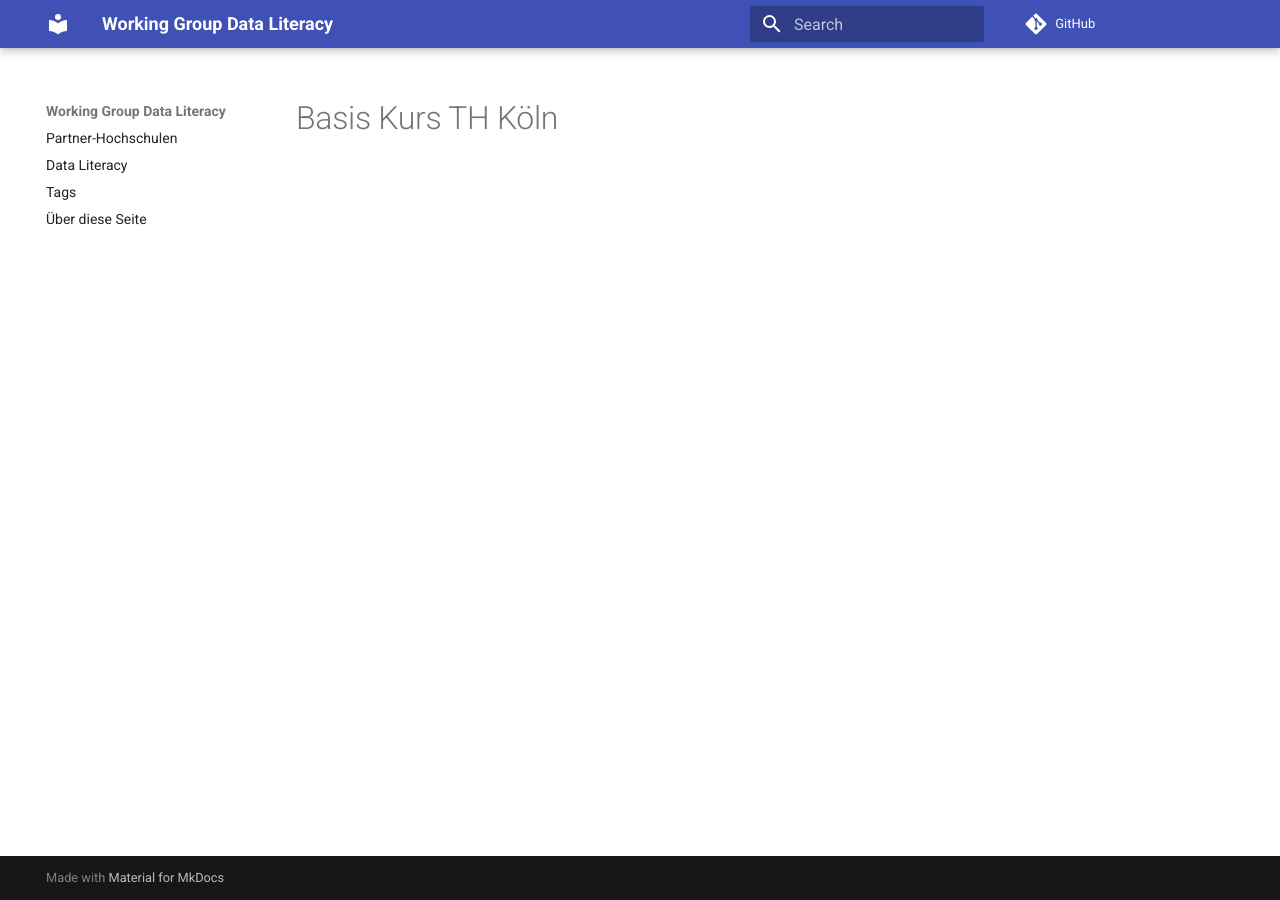
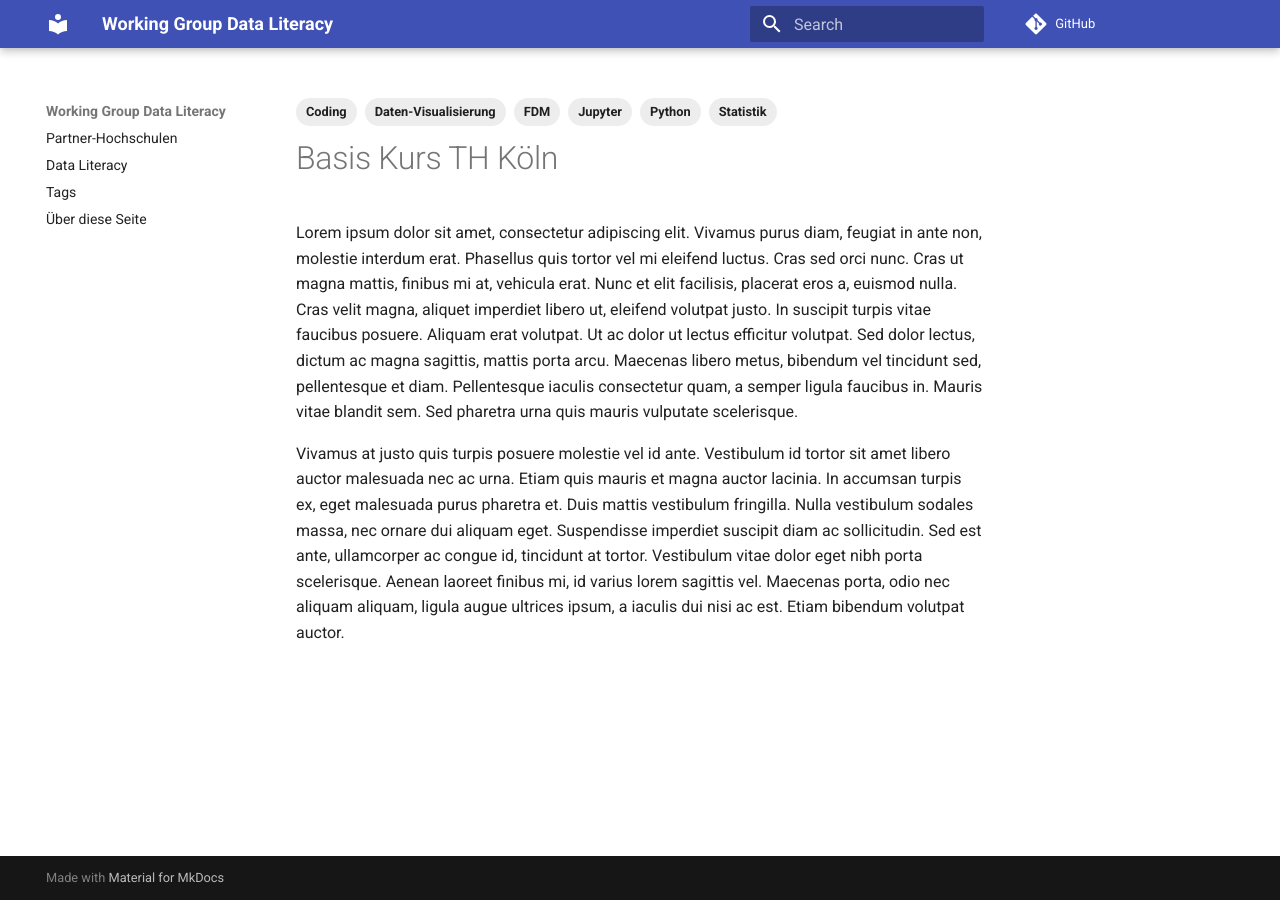
Before and after one commit to konrad/single-source-publishing-test, an MkDocs documentation site: the page built from docs/basis_kurs_th_koeln.md, in a window 1280 px wide. Built offline with MkDocs 1.6.1 and Material for MkDocs 9.7.7, drawn with Linux system fonts in a browser that asks for light colours; comment, search, counter and statistics services are not loaded.

Commit message:
Fill TH Köln page with dummy content

```diff
--- a/docs/basis_kurs_th_koeln.md
+++ b/docs/basis_kurs_th_koeln.md
@@ -1 +1,17 @@
+---
+tags:
+    - Statistik
+    - Coding
+    - FDM
+    - Daten-Visualisierung
+    - Python
+    - Jupyter
+---
+
+
 # Basis Kurs TH Köln
+
+
+Lorem ipsum dolor sit amet, consectetur adipiscing elit. Vivamus purus diam, feugiat in ante non, molestie interdum erat. Phasellus quis tortor vel mi eleifend luctus. Cras sed orci nunc. Cras ut magna mattis, finibus mi at, vehicula erat. Nunc et elit facilisis, placerat eros a, euismod nulla. Cras velit magna, aliquet imperdiet libero ut, eleifend volutpat justo. In suscipit turpis vitae faucibus posuere. Aliquam erat volutpat. Ut ac dolor ut lectus efficitur volutpat. Sed dolor lectus, dictum ac magna sagittis, mattis porta arcu. Maecenas libero metus, bibendum vel tincidunt sed, pellentesque et diam. Pellentesque iaculis consectetur quam, a semper ligula faucibus in. Mauris vitae blandit sem. Sed pharetra urna quis mauris vulputate scelerisque.
+
+Vivamus at justo quis turpis posuere molestie vel id ante. Vestibulum id tortor sit amet libero auctor malesuada nec ac urna. Etiam quis mauris et magna auctor lacinia. In accumsan turpis ex, eget malesuada purus pharetra et. Duis mattis vestibulum fringilla. Nulla vestibulum sodales massa, nec ornare dui aliquam eget. Suspendisse imperdiet suscipit diam ac sollicitudin. Sed est ante, ullamcorper ac congue id, tincidunt at tortor. Vestibulum vitae dolor eget nibh porta scelerisque. Aenean laoreet finibus mi, id varius lorem sagittis vel. Maecenas porta, odio nec aliquam aliquam, ligula augue ultrices ipsum, a iaculis dui nisi ac est. Etiam bibendum volutpat auctor.
```
